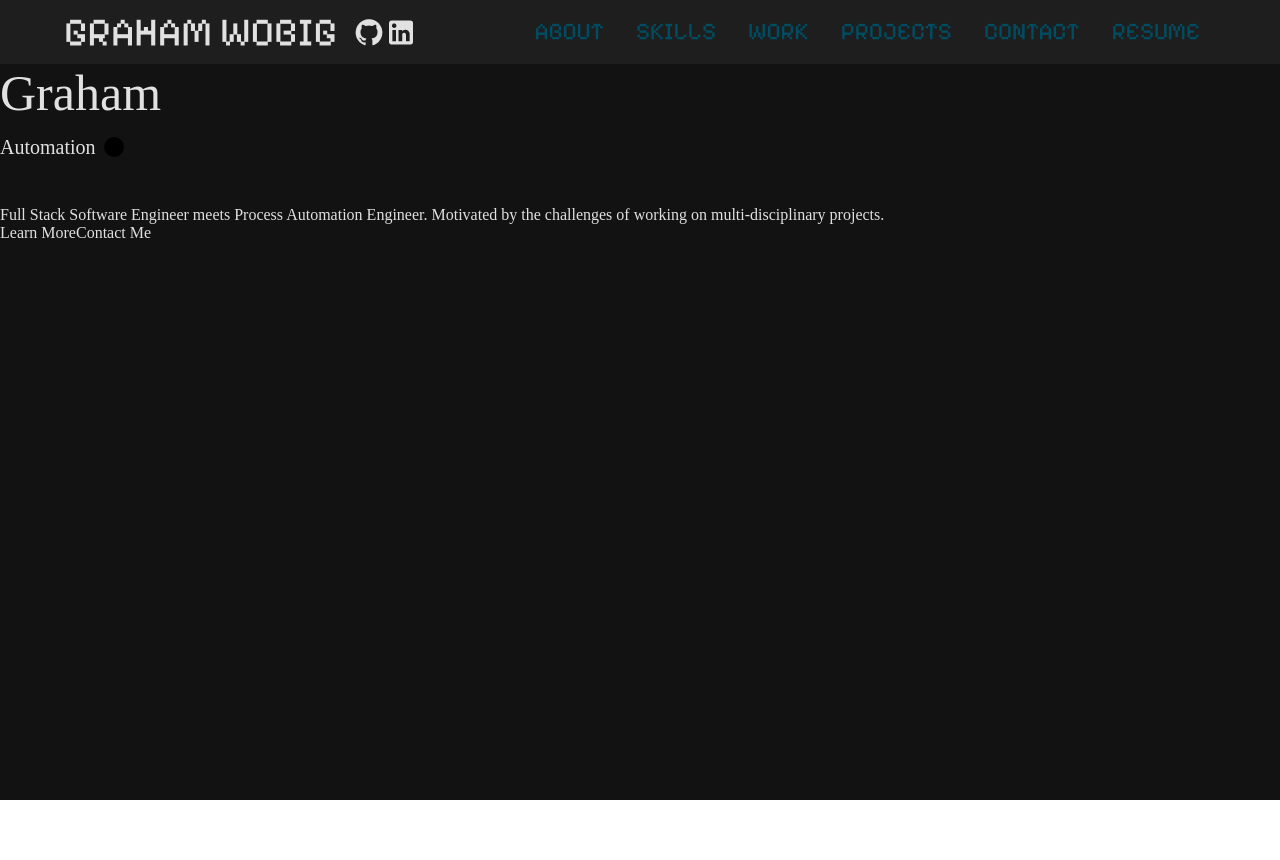
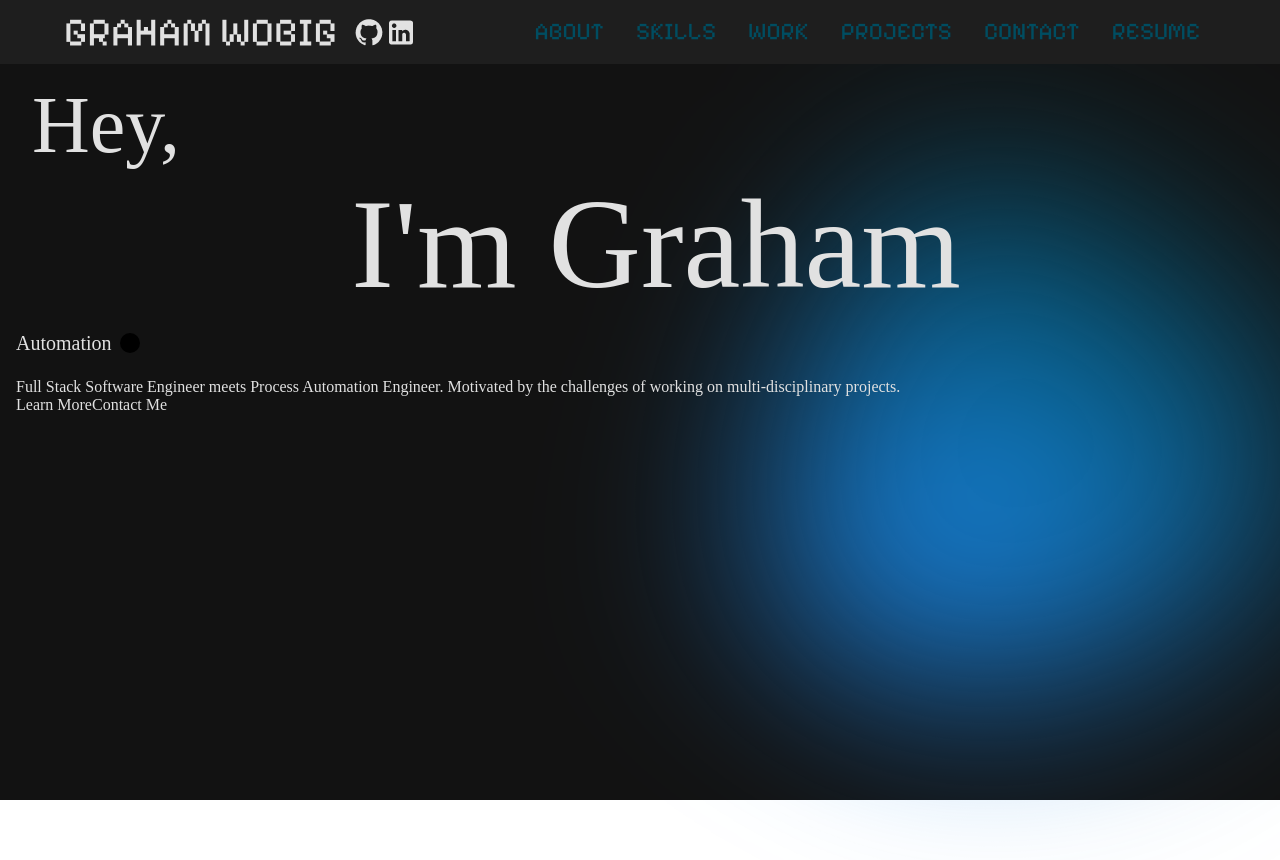
Before and after one commit to grahamwobig/mysite, a React (Vite) app: page / in a window 1280 px wide. Shown: the top 860 px of the page. Before the commit the page ends 800 px from the top, so only its background shows below. Built offline with nearby package versions, Linux system fonts and the light colour scheme.

Commit message:
add animated gradient background

```diff
--- a/src/components/Landing.tsx
+++ b/src/components/Landing.tsx
@@ -4,7 +4,12 @@ import "../styles/Landing.css";
 function Landing() {
     return (
         <section className="homepage-container" id="landing">
-            <span className="homepage-name">Graham</span>
+            <div className="homepage-background">
+                <div className="homepage-gradient"></div>
+            </div>
+            <div className="homepage-content">
+                <span className="homepage-greeting">Hey,</span>
+                <span className="homepage-name">I'm Graham</span>
                 <div className="homepage-animation">
                     <FadingTypewriter
                         strings={[
@@ -29,6 +34,7 @@ function Landing() {
                     <span>Learn More</span>
                     <span>Contact Me</span>
                 </div>
+            </div>
         </section>
     );
 }
--- a/src/styles/Landing.css
+++ b/src/styles/Landing.css
@@ -9,15 +9,72 @@
     color: var(--text-color);
 }
 
+.homepage-background {
+    position: absolute;
+    z-index: 0;
+    width: 100%;
+    height: 100%;
+    display: flex;
+    place-content: center end;
+    align-items: center;
+    overflow: hidden;
+}
+
+/* credit - Will van der Tuin: https://codepen.io/wilvander/pen/KKQrGgP */
+.homepage-gradient {
+    position: absolute;
+    --size: 500px;
+    --speed: 25s;
+    --easing: cubic-bezier(0.8, 0.2, 0.2, 0.8);
+    width: var(--size);
+    height: var(--size);
+    filter: blur(calc(var(--size) / 5));
+    background-image: linear-gradient(var(--primary-accent-color), var(--secondary-accent-color));
+    animation: rotate var(--speed) var(--easing) alternate infinite;
+    border-radius: 30% 70% 70% 30% / 30% 30% 70% 70%;
+}
+
+.homepage-content {
+    position: relative;
+    z-index: 1;
+    display: flex;
+    flex-direction: column;
+    align-items: left;
+    padding: 1rem 1rem 1rem 1rem;
+}
+
+.homepage-greeting {
+    padding-left: 1rem;
+    text-align: left;
+    font-size: 5rem;
+}
+
 .homepage-name {
-    font-size: 50px;
+    width: 100vw;
+    font-size: 8rem;
+    text-align: center;
 }
 
 .homepage-animation {
-    height: 10%;
+    align-items: center;
     width: 100%
 }
 
 .landing-banner {
     padding-top: 10px;
 }
+
+@keyframes rotate {
+  0% {
+    transform: rotate(0deg);
+  }
+  100% {
+    transform: rotate(360deg);
+  }
+}
+
+@media (min-width: 720px) {
+  .gradient {
+    --size: 250px;
+  }
+}
```
Lines whose indentation alone changed are shown as unchanged.
